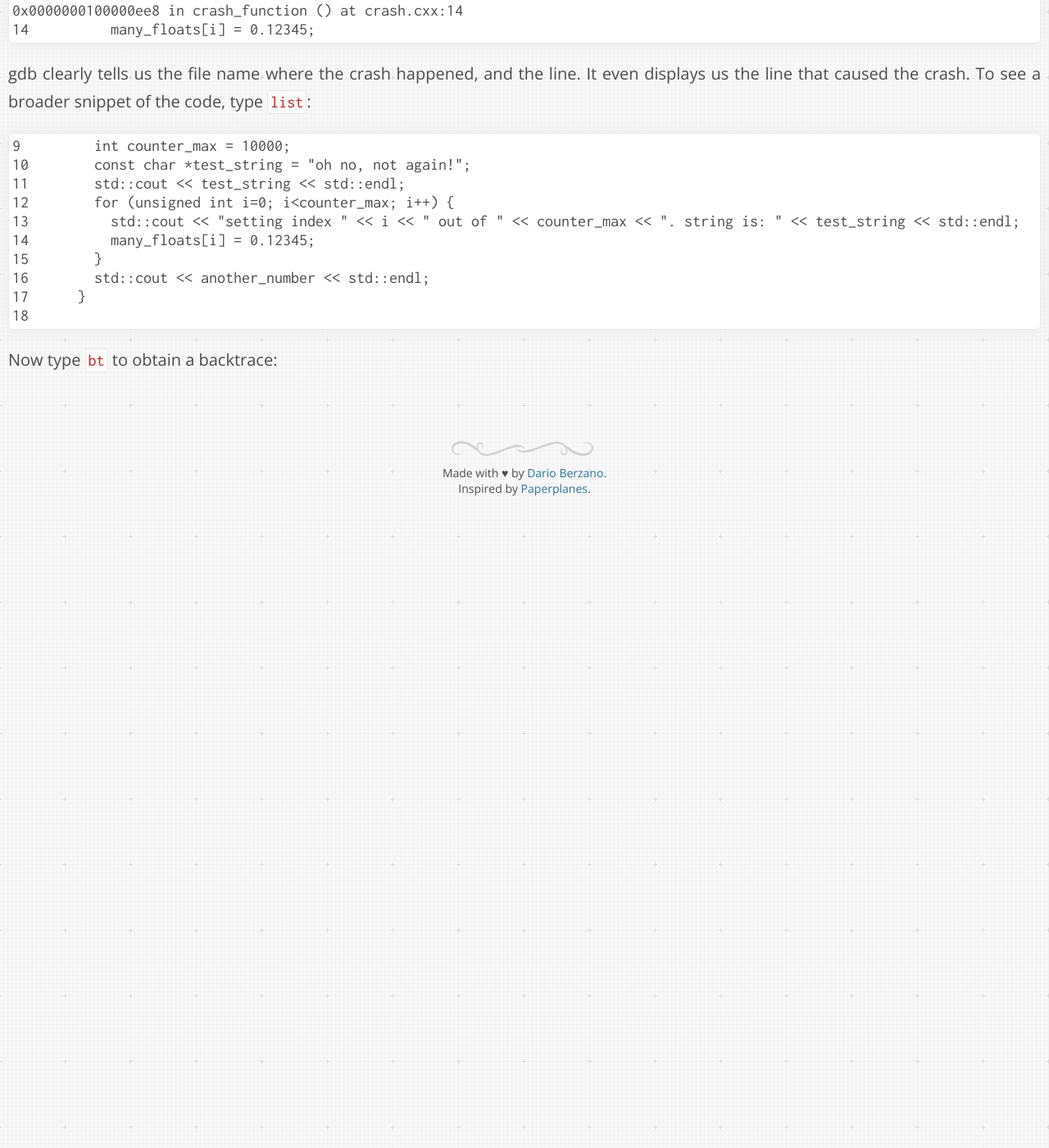
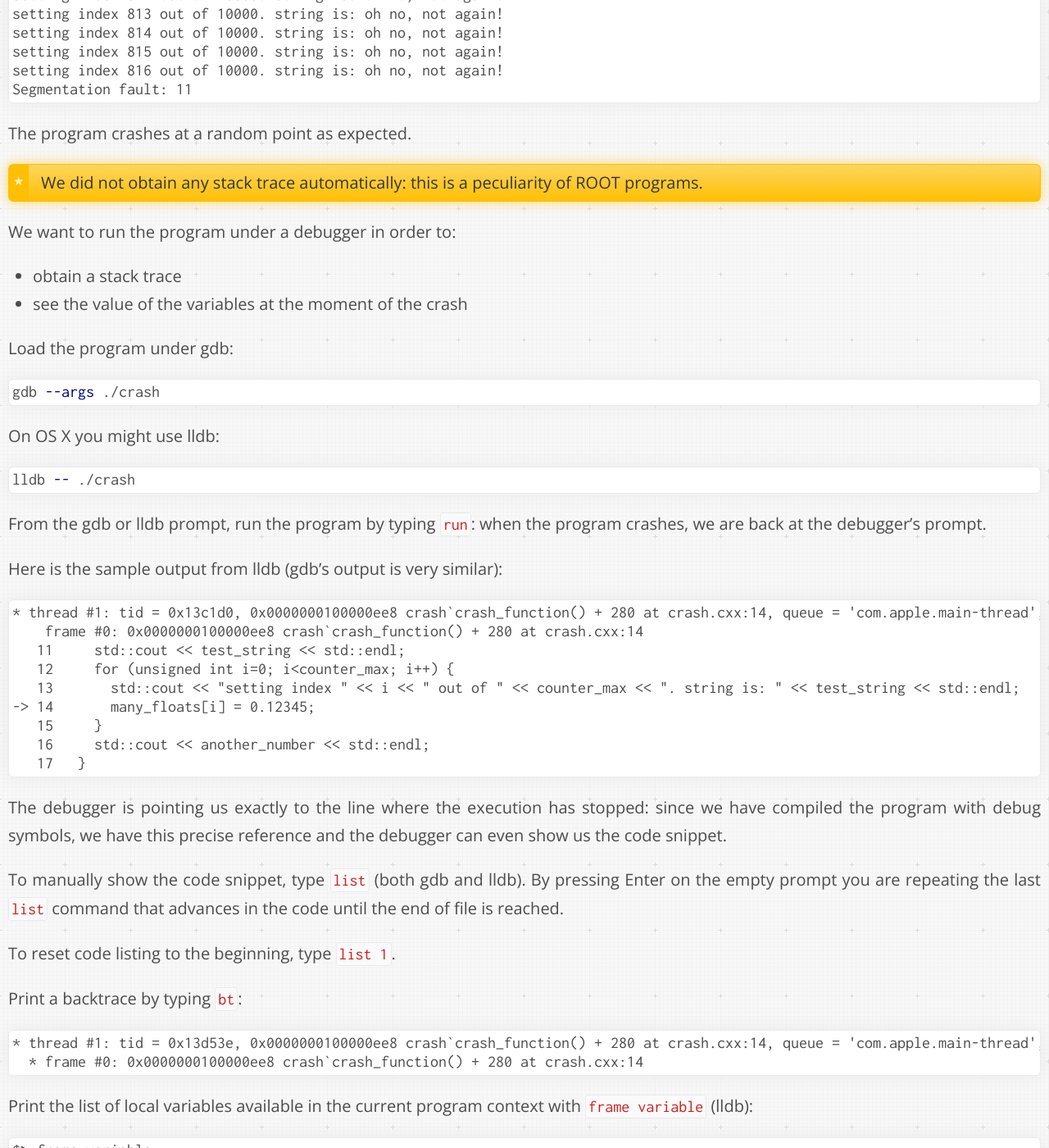
Before and after one commit to dberzano/dberzano.github.io, a Jekyll site: the page built from alice/debug/index.md, in a window 1280 px wide and 1400 px high, scrolled down 13026 px. Shown: the whole window at 82% size. Built offline with Jekyll 4.4.1, drawn with Linux system fonts in a browser that asks for light colours; Markdown is read by kramdown in place of the engine named in the settings; before the commit the page ends 13656 px from its top, so only the background shows below that; some of the changed text lies outside the part shown.

Commit message:
DebugTut: gdb and lldb 101

````diff
--- a/alice/debug/index.md
+++ b/alice/debug/index.md
@@ -464,7 +464,7 @@
 the `LOG_NO_INFO` variable is defined.
 
 
-### Debugging with gdb
+### Using a debugger
 
 [gdb](http://www.gnu.org/software/gdb/) is the GNU debugger. To
 install it on Debian-based distributions (like Ubuntu):
@@ -474,19 +474,22 @@
 aptitude install gdb
 ```
 
-On OS X, if you have the
-[Apple developer tools](../install-aliroot/prereq-osx/) installed, the
-default debugger is [lldb](http://lldb.llvm.org/), while gdb must be
-installed via another channel.
+On OS X, the default debugger is the
+[LLVM debugger (lldb)](http://lldb.llvm.org/).
 
-Getting gdb on OS X with Homebrew is easy:
+
+#### Installing gdb on OS X
+
+> It is recommended you get accustomed with lldb if you use a Mac,
+> unless you need to use some gdb features not available in lldb.
+
+Obtaining OS X is easy with Homebrew:
 
 ```bash
 brew install gdb
 ```
 
-At the end of the OS X installation, you will get a "weird" message
-concerning "code signing" gdb:
+At the end of the installation, here is the message printed by `brew`:
 
 ```
 ==> Caveats
@@ -496,32 +499,38 @@
   http://sourceware.org/gdb/wiki/BuildingOnDarwin
 ```
 
-According to
-[these instructions](http://ntraft.com/installing-gdb-on-os-x-mavericks/),
-you should do the following.
+This means in practice that for security reasons gdb will not be able
+to inspect other programs until we "codesign" it manually using a
+custom created certificate.
 
-First, you need to create a certificate.
+This can be done by following
+[some instructions](http://ntraft.com/installing-gdb-on-os-x-mavericks/):
+the steps are summarized below.
 
-* Open the Keychain application
-* Go to menu **Keychain Access > Certificate Assistant >
-  Create a Certificate**...
-* A wizard opens. Type in the following information:
- * **Name:** gdb-cert *(or any name you want)*
- * **Identity type:** self-signed root
- * **Certificate type:** code signing
- * Check the checkbox asking if you want to override some default
-   options
-* Press the **Create** button
-* Extend the certificate validity to **10 years (3650 days)**
-* Proceed, by accepting all the defaults, but save the certificate in
-  the **System** keychain, and not in the **Login** one
+First, you need to create a certificate using the OS X Keychain
+application. Open it, then select from the menu **Keychain Access >
+Certificate Assistant > Create a Certificate**.
 
-Now that you have created the certificate, select on the left pane of
-Keychain the **System** keychain: select the newly created
-**gdb-cert** on the right.
+The certificate wizard will open. Create a certificate using the
+following information:
 
-Double-click on it. Expand the **Authorization** triangle, and mark
-the certificate as **always trusted**.
+* **Name:** gdb-cert *(or any name you want)*
+* **Identity type:** self-signed root
+* **Certificate type:** code signing
+
+Also check the checkbox for overriding the default options.
+
+Here are the options to override:
+
+* extend the certificate validity to **10 years (3650 days)** or
+  another long time at will;
+* save the certificate in the **System** keychain **and not** in the
+  login one.
+
+After the certificate has been generated, select the System keychain
+and double click on our certificate entry: expand the
+**Authorization** triangle and mark the certificate as **always
+trusted**.
 
 Now, before codesigning gdb, open a terminal window. You must kill
 [taskgated](https://developer.apple.com/library/mac/documentation/Darwin/Reference/Manpages/man8/taskgated.8.html)
@@ -531,8 +540,7 @@
 sudo kill -15 $( ps -e -o pid,command | grep taskgated | grep -v grep | awk '{print $1}' )
 ```
 
-Now, you need to codesign gdb using the certficate you created. In a
-terminal:
+You can finally codesign gdb using the certficate you created:
 
 ```bash
 codesign --force --sign gdb-cert /usr/local/bin/gdb
@@ -541,9 +549,8 @@
 Type your username and password whenever requested, and always allow
 gdb to access the Keychain if prompted.
 
-**Note:** creating the certificate and signing gdb is a security
-measure. You can avoid creating a certificate by running gdb as root,
-but this is highly not recommended.
+> gdb on OS X can run as root without needing a certificate, but it is
+> not recommended to do that.
 
 
 #### Test case: a program that crashes
@@ -553,35 +560,52 @@
 ```c++
 #include <iostream>
 
-#define COUNTER_MAX 10000
+#define FLOAT_ARY 12
 
 void crash_function() {
   unsigned int answer_to_everything = 42;
   int another_number = -answer_to_everything;
-  float many_floats[12];
+  float many_floats[FLOAT_ARY];
+  int counter_max = 10000;
   const char *test_string = "oh no, not again!";
   std::cout << test_string << std::endl;
-  for (unsigned int i=0; i<COUNTER_MAX; i++) {
-    std::cout << "setting index " << i << " out of " << COUNTER_MAX << ". string is: " << test_string << std::endl;
+  for (unsigned int i=0; i<counter_max; i++) {
+    std::cout << "setting index " << i << " out of " << counter_max << ". string is: " << test_string << std::endl;
     many_floats[i] = 0.12345;
   }
   std::cout << another_number << std::endl;
 }
 
+void func2() {
+  float pi = 3.14;
+  crash_function();
+}
+
+void func1() {
+  int a_variable = 456;
+  a_variable += 1;
+  func2();
+}
+
 int main(int argn, char *argv[]) {
+  func1();
   crash_function();
   return 0;
 }
 ```
+<!-- restore syntax -->
 
-Name it `crash.cxx` and compile it **with debug symbols**:
+Name it `crash.cxx` and compile it **with debug symbols**. On Linux:
 
 ```bash
 g++ -g -o crash crash.cxx
 ```
 
-**Note:** you might use `clang++` if you have it (for instance on OS
-X).
+On OS X:
+
+```bash
+g++ -g -o crash crash.cxx
+```
 
 This code contains an array of floats, allocated "on the stack"
 (*i.e.* on the function's memory), which has space for 12 elements:
@@ -605,11 +629,12 @@
 Segmentation fault: 11
 ```
 
-The program crashes as expected. Note that we did not obtain any
-stack trace: this is not a standard feature of every program, but it
-is the default when running ROOT programs.
+The program crashes at a random point as expected.
 
-We want to run the program under gdb in order to:
+> We did not obtain any stack trace automatically: this is a
+> peculiarity of ROOT programs.
+
+We want to run the program under a debugger in order to:
 
 * obtain a stack trace
 * see the value of the variables at the moment of the crash
@@ -620,34 +645,180 @@
 gdb --args ./crash
 ```
 
-From the gdb prompt, run the program by typing `run`: when the program
-crashes, we are back at the gdb prompt:
+On OS X you might use lldb:
+
+```bash
+lldb -- ./crash
+```
+
+From the gdb or lldb prompt, run the program by typing `run`: when the
+program crashes, we are back at the debugger's prompt.
+
+Here is the sample output from lldb (gdb's output is very similar):
 
 ```
-Program received signal SIGBUS, Bus error.
-0x0000000100000ee8 in crash_function () at crash.cxx:14
-14	    many_floats[i] = 0.12345;
+* thread #1: tid = 0x13c1d0, 0x0000000100000ee8 crash`crash_function() + 280 at crash.cxx:14, queue = 'com.apple.main-thread', stop reason = EXC_BAD_ACCESS (code=2, address=0x7fff5fc00000)
+    frame #0: 0x0000000100000ee8 crash`crash_function() + 280 at crash.cxx:14
+   11  	  std::cout << test_string << std::endl;
+   12  	  for (unsigned int i=0; i<counter_max; i++) {
+   13  	    std::cout << "setting index " << i << " out of " << counter_max << ". string is: " << test_string << std::endl;
+-> 14  	    many_floats[i] = 0.12345;
+   15  	  }
+   16  	  std::cout << another_number << std::endl;
+   17  	}
 ```
 
-gdb clearly tells us the file name where the crash happened, and the
-line. It even displays us the line that caused the crash. To see a
-broader snippet of the code, type `list`:
+The debugger is pointing us exactly to the line where the execution
+has stopped: since we have compiled the program with debug symbols,
+we have this precise reference and the debugger can even show us the
+code snippet.
+
+To manually show the code snippet, type `list` (both gdb and lldb). By
+pressing Enter on the empty prompt you are repeating the last `list`
+command that advances in the code until the end of file is reached.
+
+To reset code listing to the beginning, type `list 1`.
+
+Print a backtrace by typing `bt`:
 
 ```
-9	  int counter_max = 10000;
-10	  const char *test_string = "oh no, not again!";
-11	  std::cout << test_string << std::endl;
-12	  for (unsigned int i=0; i<counter_max; i++) {
-13	    std::cout << "setting index " << i << " out of " << counter_max << ". string is: " << test_string << std::endl;
-14	    many_floats[i] = 0.12345;
-15	  }
-16	  std::cout << another_number << std::endl;
-17	}
-18
+* thread #1: tid = 0x13d53e, 0x0000000100000ee8 crash`crash_function() + 280 at crash.cxx:14, queue = 'com.apple.main-thread', stop reason = EXC_BAD_ACCESS (code=2, address=0x7fff5fc00000)
+  * frame #0: 0x0000000100000ee8 crash`crash_function() + 280 at crash.cxx:14
 ```
-<!-- restore syntax highlight in sublime... -->
 
-Now type `bt` to obtain a backtrace:
+Print the list of local variables available in the current program
+context with `frame variable` (lldb):
+
+```console
+$> frame variable
+(unsigned int) answer_to_everything = 42
+(int) another_number = -42
+(float [12]) many_floats = ([0] = 0.123450004, [1] = 0.123450004, [2] = 0.123450004, [3] = 0.123450004, [4] = 0.123450004, [5] = 0.123450004, [6] = 0.123450004, [7] = 0.123450004, [8] = 0.123450004, [9] = 0.123450004, [10] = 0.123450004, [11] = 0.123450004)
+(int) counter_max = 10000
+(const char *) test_string = 0x0000000100001f14 "oh no, not again!"
+(unsigned int) i = 436
+```
+
+Print the value of a variable at this point in the program (both lldb
+and gdb):
+
+```console
+$> print global_int
+(int) $0 = 789
+$> print test_string
+(const char *) $1 = 0x0000000100001f14 "oh no, not again!"
+```
+
+We can manually set a "breakpoint" in the program to stop before
+executing a certain line of code, then we can advance manually from
+there.
+
+Let's start by killing the current running process:
+
+```
+kill
+```
+
+Set a breakpoint when calling the function `func1()`. With lldb:
+
+```
+breakpoint set -b func1
+```
+
+With gdb:
+
+```
+break func1
+```
+
+Or, as an alternative, we can set the breakpoint to a certain line of
+code. With lldb:
+
+```console
+$> breakpoint set -l 28
+Breakpoint 1: where = crash`func1() + 15 at crash.cxx:28, address = 0x0000000100000f9f
+```
+
+With gdb:
+
+```console
+$> break set 28
+Breakpoint 1 at 0x100000f9f: file crash.cxx, line 28.
+```
+
+Now run the program with `run`. It will stop where we told it to stop,
+even if it did not crash: since the execution is stopped, we can do
+many things:
+
+* examine the variables
+* advance line by line
+* resume the normal execution
+* delete the breakpoint
+
+For instance, we set the breakpoint before incrementing the variable
+`a_variable` of one unit: let's print its value:
+
+```console
+$> print a_variable
+$0 = 456
+```
+
+Process next line with `next`, or simply `n`, then examine again:
+
+```console
+$> n
+$> print a_variable
+$1 = 457
+```
+
+The variable was correctly incremented by one unit like expected. To
+resume normal execution just type `continue` (our demo program will
+continue until the crash).
+
+Current breakpoints can be listed. On lldb:
+
+```console
+$> breakpoint list
+Current breakpoints:
+1: file = '/Users/volpe/Temp/macr/crash.cxx', line = 28, locations = 1, resolved = 1, hit count = 1
+  1.1: where = crash`func1() + 15 at crash.cxx:28, address = 0x0000000100000f9f, resolved, hit count = 1
+```
+
+On gdb:
+
+```console
+$> info breakpoints
+Num     Type           Disp Enb Address            What
+1       breakpoint     keep y   0x0000000100000f9f in func1() at crash.cxx:28
+	breakpoint already hit 1 time
+```
+
+We can delete a breakpoint, or disable it if we don't want it to be
+effective but we might want to restore it later. With lldb:
+
+```console
+$> breakpoint delete 1
+$> breakpoint disable 2
+$> breakpoint enable 2
+```
+
+With gdb:
+
+```console
+$> delete 1
+$> disable 2
+$> enable 2
+```
+
+We have now learned how to perform the basic operations with two
+different debuggers: stopping the program's execution and checking on
+the variable values.
+
+Without a debugger those operations are commonly done by adding
+printouts, input requests, etc.: we now know how to obtain the same
+results without modifying our code.
+
+
 
 
 <!--
````
Also changed, not shown: other parts of alice/debug/index.md (+1 -1 lines).
